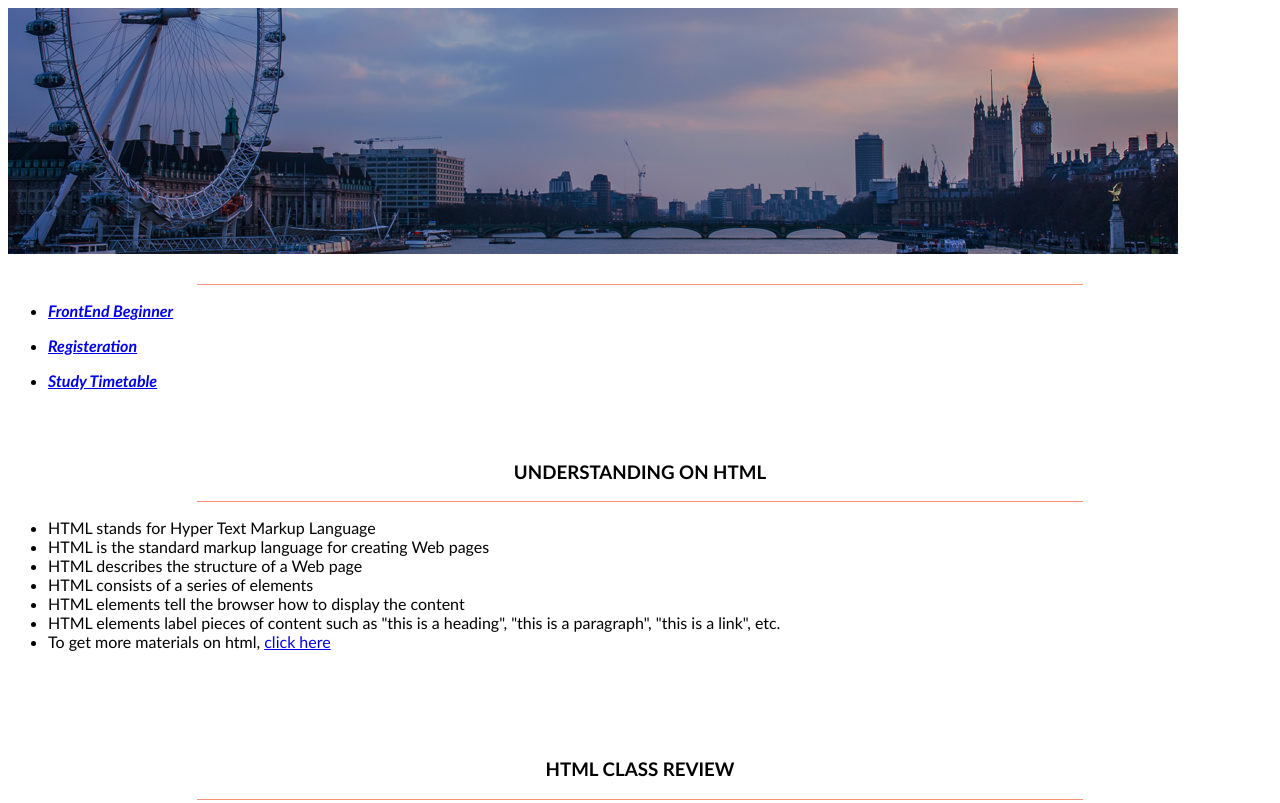
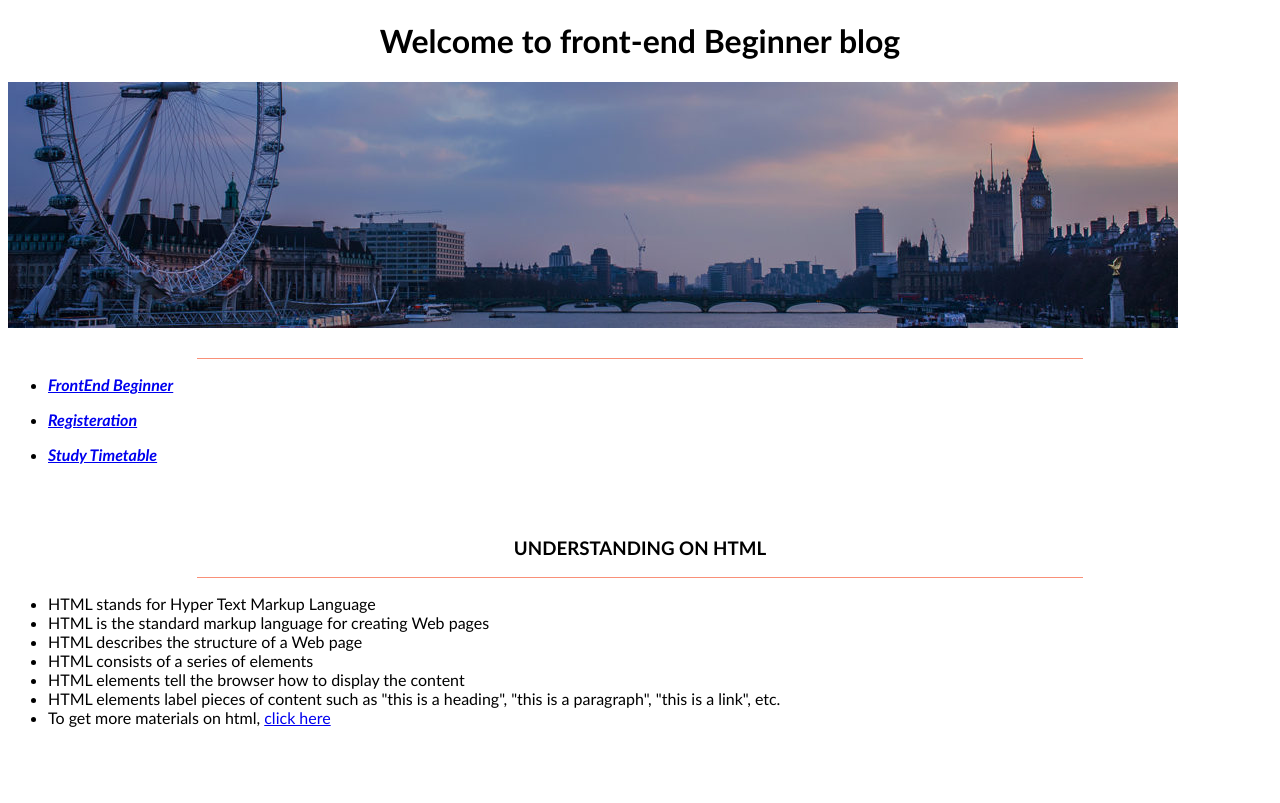
Before and after one commit to Samuel-Wuraola/Justget, a plain HTML site: page index.html in a window 1280 px wide. Shown: the top 803 px of the page. Drawn offline with Linux system fonts and the light colour scheme.

Commit message:
Update index.html

```diff
--- a/index.html
+++ b/index.html
@@ -4,7 +4,12 @@
     <meta charset="UTF-8">
     <title>FrontEnd Beginner</title>
 </head>
-<body>
+<body style="font-family: 'Trebuchet MS', 'Lucida Sans Unicode', 'Lucida Grande', 'Lucida Sans', Arial, sans-serif;">
+    <div>
+        <h1 style="text-align: center;">
+            Welcome to front-end Beginner blog
+        </h1>
+    </div>
 
     <div >
         <img src="Images/eng.jpg" alt="casual image">
```
